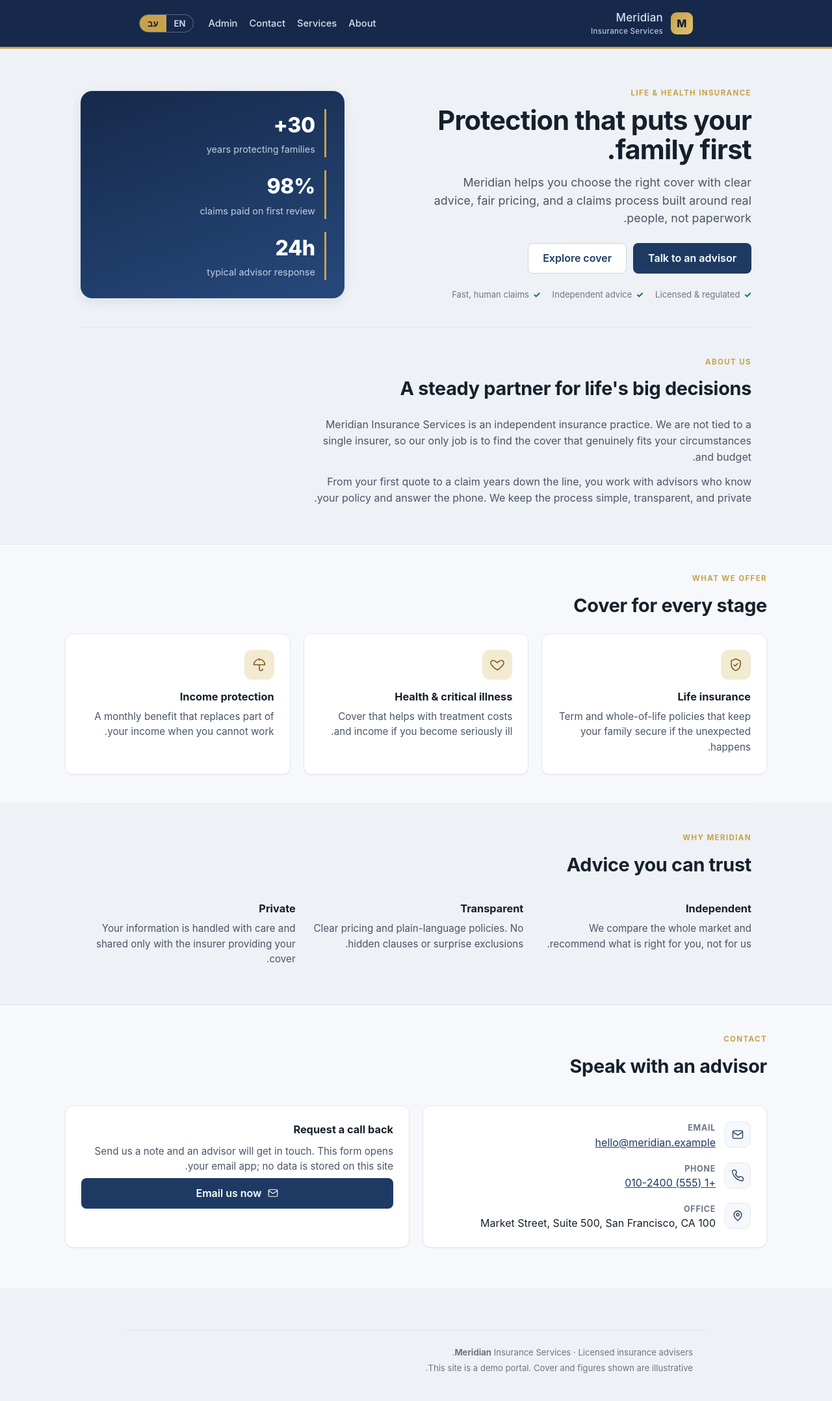
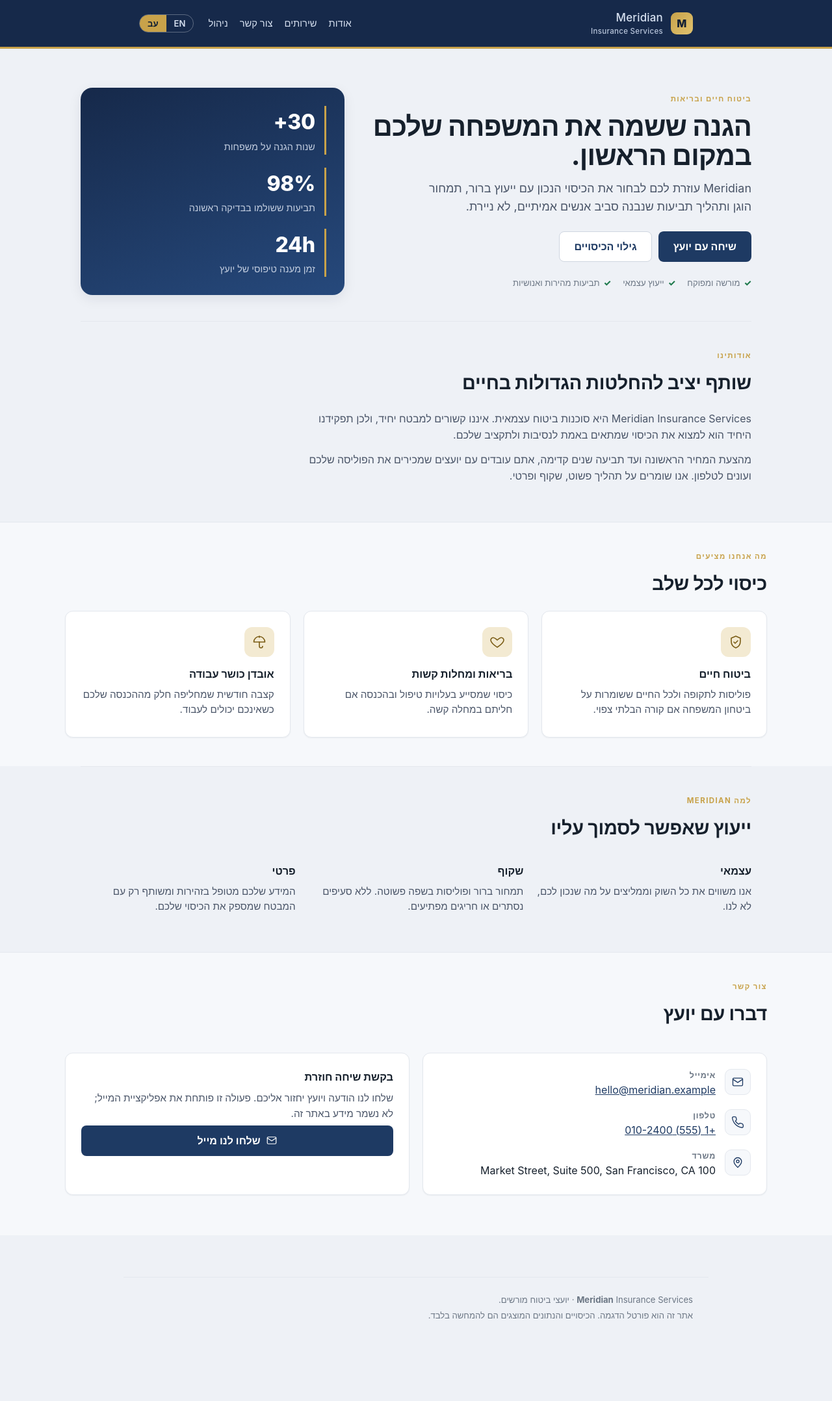
Before and after one commit to MortarDefender/insurance-demo, a Flask app: page / in a window 1280 px wide. Shown: the whole page at 65% size. After the commit the page ends 2029 px from the top, so only its background shows below. Run offline with Flask 3, Linux system fonts and the light colour scheme; the visitor is signed in with stand-in values (Sample User, id 1).

Commit message:
feat(i18n): translate public landing page (EN/Hebrew) following the same language toggle; RTL-aware

```diff
--- a/app.py
+++ b/app.py
@@ -161,7 +161,11 @@ def create_app(settings=None):
                                "100 Market Street, Suite 500, "
                                "San Francisco, CA"),
         }
-        return render_template("home.html", company=company)
+        # The public site follows the same language toggle as the admin.
+        lang = _admin_lang()
+        return render_template("home.html", company=company,
+                               dir="rtl" if lang == "he" else "ltr",
+                               show_lang_toggle=True)
 
     @app.route("/admin")
     @login_required
--- a/templates/home.html
+++ b/templates/home.html
@@ -2,10 +2,10 @@
 {% import "_icons.html" as ic %}
 {% block title %}{{ company.name }} — {{ company.tagline }}{% endblock %}
 {% block appbar_actions %}
-  <a href="#about">About</a>
-  <a href="#services">Services</a>
-  <a href="#contact">Contact</a>
-  <a href="{{ url_for('login') }}">Admin</a>
+  <a href="#about">{{ atr.h_about }}</a>
+  <a href="#services">{{ atr.h_services }}</a>
+  <a href="#contact">{{ atr.h_contact }}</a>
+  <a href="{{ url_for('login') }}">{{ atr.h_admin }}</a>
 {% endblock %}
 {% block container_class %}container--wide{% endblock %}
 {% block content %}
@@ -13,123 +13,110 @@
 <!-- Hero -->
 <section class="hero">
   <div class="hero__text">
-    <p class="eyebrow">Life &amp; Health Insurance</p>
-    <h1 class="hero__title">Protection that puts your family first.</h1>
-    <p class="hero__lead">{{ company.name }} helps you choose the right cover
-      with clear advice, fair pricing, and a claims process built around real
-      people, not paperwork.</p>
+    <p class="eyebrow">{{ atr.h_hero_eyebrow }}</p>
+    <h1 class="hero__title">{{ atr.h_hero_title }}</h1>
+    <p class="hero__lead">{{ atr.h_hero_lead.format(name=company.name) }}</p>
     <div class="btn-row">
-      <a class="btn btn--lg" href="#contact">Talk to an advisor</a>
-      <a class="btn btn--lg secondary" href="#services">Explore cover</a>
+      <a class="btn btn--lg" href="#contact">{{ atr.h_cta_advisor }}</a>
+      <a class="btn btn--lg secondary" href="#services">{{ atr.h_cta_cover }}</a>
     </div>
     <div class="trust-row" style="margin-top:22px">
-      <span><span class="tick">&#10003;</span> Licensed &amp; regulated</span>
-      <span><span class="tick">&#10003;</span> Independent advice</span>
-      <span><span class="tick">&#10003;</span> Fast, human claims</span>
+      <span><span class="tick">&#10003;</span> {{ atr.h_trust_licensed }}</span>
+      <span><span class="tick">&#10003;</span> {{ atr.h_trust_independent }}</span>
+      <span><span class="tick">&#10003;</span> {{ atr.h_trust_claims }}</span>
     </div>
   </div>
   <div class="hero__panel" aria-hidden="true">
     <div class="stat"><span class="stat__num">30+</span>
-      <span class="stat__label">years protecting families</span></div>
+      <span class="stat__label">{{ atr.h_stat_years }}</span></div>
     <div class="stat"><span class="stat__num">98%</span>
-      <span class="stat__label">claims paid on first review</span></div>
+      <span class="stat__label">{{ atr.h_stat_claims }}</span></div>
     <div class="stat"><span class="stat__num">24h</span>
-      <span class="stat__label">typical advisor response</span></div>
+      <span class="stat__label">{{ atr.h_stat_response }}</span></div>
   </div>
 </section>
 
 <!-- About -->
 <section id="about" class="section">
-  <p class="eyebrow">About us</p>
-  <h2 class="section__title">A steady partner for life's big decisions</h2>
+  <p class="eyebrow">{{ atr.h_about_eyebrow }}</p>
+  <h2 class="section__title">{{ atr.h_about_title }}</h2>
   <div class="prose">
-    <p>{{ company.name }} {{ company.tagline }} is an independent insurance
-      practice. We are not tied to a single insurer, so our only job is to find
-      the cover that genuinely fits your circumstances and budget.</p>
-    <p>From your first quote to a claim years down the line, you work with
-      advisors who know your policy and answer the phone. We keep the process
-      simple, transparent, and private.</p>
+    <p>{{ atr.h_about_p1.format(name=company.name, tagline=company.tagline) }}</p>
+    <p>{{ atr.h_about_p2 }}</p>
   </div>
 </section>
 
 <!-- Services -->
 <section id="services" class="section section--tint">
-  <p class="eyebrow">What we offer</p>
-  <h2 class="section__title">Cover for every stage</h2>
+  <p class="eyebrow">{{ atr.h_services_eyebrow }}</p>
+  <h2 class="section__title">{{ atr.h_services_title }}</h2>
   <div class="grid-3">
     <div class="feature">
       <div class="feature__icon">{{ ic.shield() }}</div>
-      <h3>Life insurance</h3>
-      <p class="help">Term and whole-of-life policies that keep your family
-        secure if the unexpected happens.</p>
+      <h3>{{ atr.h_svc_life }}</h3>
+      <p class="help">{{ atr.h_svc_life_desc }}</p>
     </div>
     <div class="feature">
       <div class="feature__icon">{{ ic.heart() }}</div>
-      <h3>Health &amp; critical illness</h3>
-      <p class="help">Cover that helps with treatment costs and income if you
-        become seriously ill.</p>
+      <h3>{{ atr.h_svc_health }}</h3>
+      <p class="help">{{ atr.h_svc_health_desc }}</p>
     </div>
     <div class="feature">
       <div class="feature__icon">{{ ic.umbrella() }}</div>
-      <h3>Income protection</h3>
-      <p class="help">A monthly benefit that replaces part of your income when
-        you cannot work.</p>
+      <h3>{{ atr.h_svc_income }}</h3>
+      <p class="help">{{ atr.h_svc_income_desc }}</p>
     </div>
   </div>
 </section>
 
 <!-- Why us -->
 <section class="section">
-  <p class="eyebrow">Why {{ company.name }}</p>
-  <h2 class="section__title">Advice you can trust</h2>
+  <p class="eyebrow">{{ atr.h_why_eyebrow.format(name=company.name) }}</p>
+  <h2 class="section__title">{{ atr.h_why_title }}</h2>
   <div class="grid-3">
     <div class="feature feature--plain">
-      <h3>Independent</h3>
-      <p class="help">We compare the whole market and recommend what is right
-        for you, not for us.</p>
+      <h3>{{ atr.h_why_independent }}</h3>
+      <p class="help">{{ atr.h_why_independent_desc }}</p>
     </div>
     <div class="feature feature--plain">
-      <h3>Transparent</h3>
-      <p class="help">Clear pricing and plain-language policies. No hidden
-        clauses or surprise exclusions.</p>
+      <h3>{{ atr.h_why_transparent }}</h3>
+      <p class="help">{{ atr.h_why_transparent_desc }}</p>
     </div>
     <div class="feature feature--plain">
-      <h3>Private</h3>
-      <p class="help">Your information is handled with care and shared only
-        with the insurer providing your cover.</p>
+      <h3>{{ atr.h_why_private }}</h3>
+      <p class="help">{{ atr.h_why_private_desc }}</p>
     </div>
   </div>
 </section>
 
 <!-- Contact -->
 <section id="contact" class="section section--tint">
-  <p class="eyebrow">Contact</p>
-  <h2 class="section__title">Speak with an advisor</h2>
+  <p class="eyebrow">{{ atr.h_contact_eyebrow }}</p>
+  <h2 class="section__title">{{ atr.h_contact_title }}</h2>
   <div class="contact-grid">
     <div class="card contact-card">
       <div class="contact-line">
         <span class="contact-line__icon">{{ ic.mail() }}</span>
-        <div><span class="contact-line__label">Email</span>
+        <div><span class="contact-line__label">{{ atr.h_email }}</span>
           <a href="mailto:{{ company.email }}">{{ company.email }}</a></div>
       </div>
       <div class="contact-line">
         <span class="contact-line__icon">{{ ic.phone() }}</span>
-        <div><span class="contact-line__label">Phone</span>
+        <div><span class="contact-line__label">{{ atr.h_phone }}</span>
           <a href="tel:{{ company.phone | replace(' ', '') }}">{{ company.phone }}</a></div>
       </div>
       <div class="contact-line">
         <span class="contact-line__icon">{{ ic.pin() }}</span>
-        <div><span class="contact-line__label">Office</span>
+        <div><span class="contact-line__label">{{ atr.h_office }}</span>
           <span>{{ company.address }}</span></div>
       </div>
     </div>
     <div class="card">
-      <h3 style="margin-top:0">Request a call back</h3>
-      <p class="help">Send us a note and an advisor will get in touch. This form
-        opens your email app; no data is stored on this site.</p>
+      <h3 style="margin-top:0">{{ atr.h_callback_title }}</h3>
+      <p class="help">{{ atr.h_callback_desc }}</p>
       <a class="btn btn--lg btn--block"
          href="mailto:{{ company.email }}?subject=Insurance%20enquiry">
-        {{ ic.mail() }} Email us now</a>
+        {{ ic.mail() }} {{ atr.h_email_us }}</a>
     </div>
   </div>
 </section>
@@ -137,12 +124,11 @@
 {% endblock %}
 
 {% block footer %}
-<footer class="site-footer site-footer--home">
+<footer class="site-footer site-footer--home" dir="{{ dir | default('ltr') }}">
   <div>
     <strong>{{ company.name }}</strong> {{ company.tagline }} &middot;
-    Licensed insurance advisers.
+    {{ atr.h_footer_tag }}
   </div>
-  <div class="muted">This site is a demo portal. Cover and figures shown are
-    illustrative.</div>
+  <div class="muted">{{ atr.h_footer_demo }}</div>
 </footer>
 {% endblock %}
```
Also changed, not shown: i18n.py (+123 -0 lines), tests/test_language_toggle.py (+18 -0 lines), README.md.
